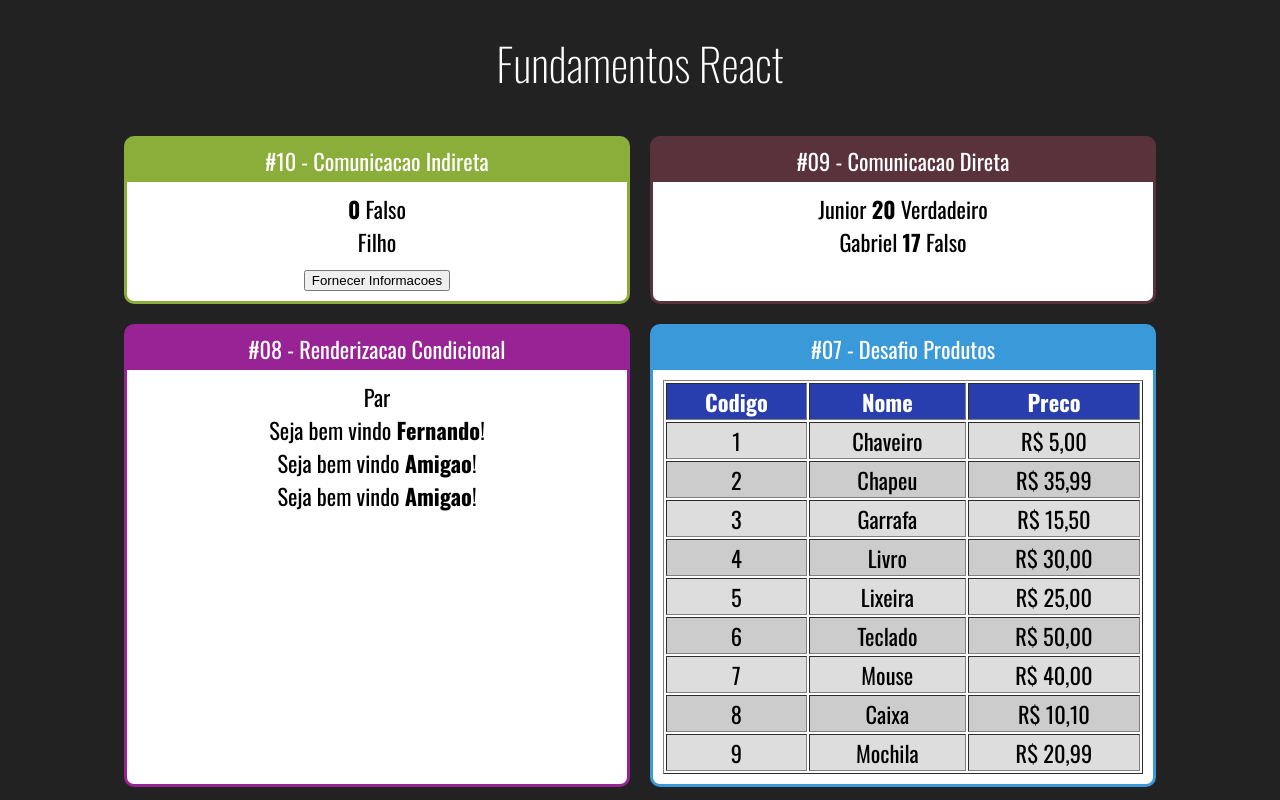
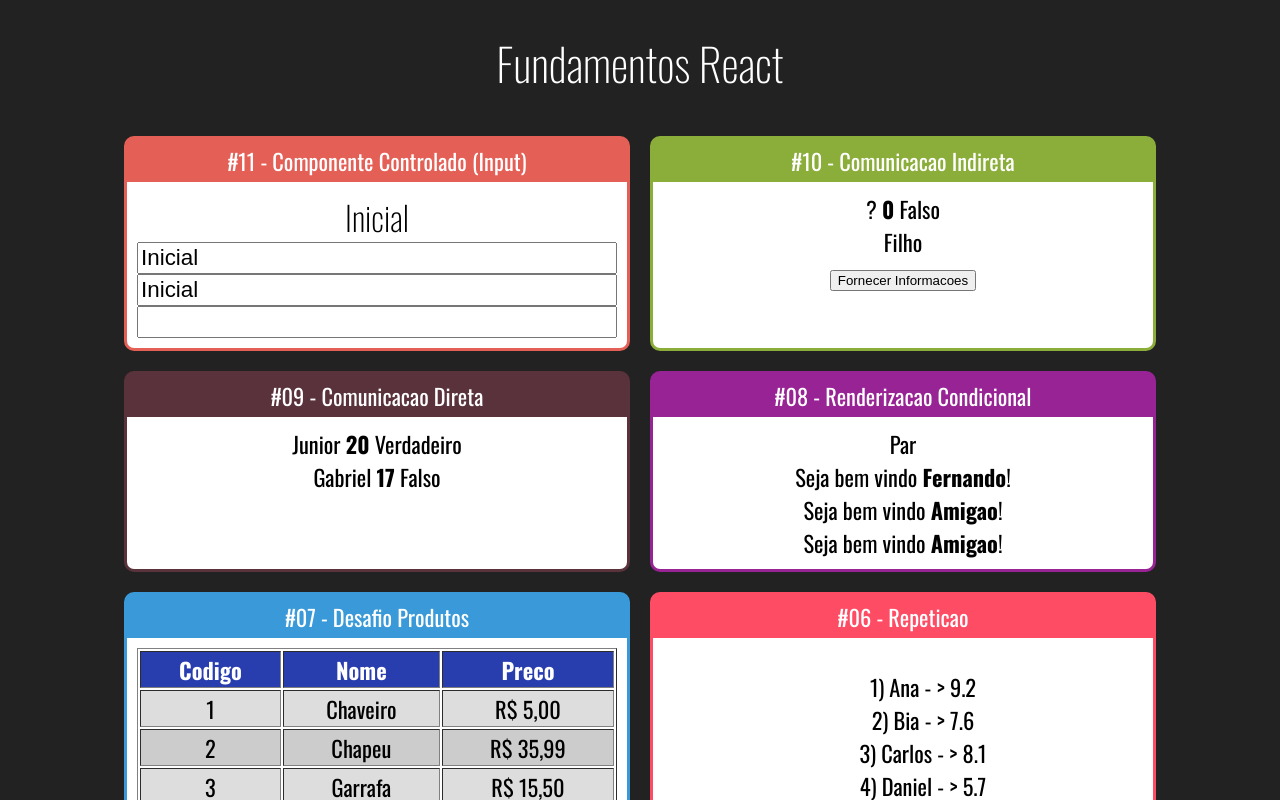
Before and after one commit to migvidro/curso-react, a React (Create React App) app in the folder fundamentos-react/: page / in a window 1280 px wide. Shown: the top 800 px of the page. Built offline with nearby package versions, Linux system fonts and the light colour scheme.

Commit message:
useState and controlled components

```diff
--- a/fundamentos-react/src/App.jsx
+++ b/fundamentos-react/src/App.jsx
@@ -15,12 +15,16 @@
 import UsuarioInfo from "./components/condicional/UsuarioInfo";
 import DiretaPai from "./components/comunicacao/DiretaPai";
 import IndiretaPai from "./components/comunicacao/IndiretaPai";
+import Input from "./components/formulario/Input";
 
 export default () => (
   <div className="App">
     <h1>Fundamentos React</h1>
     <div className="Cards">
-    <Card titulo="#10 - Comunicacao Indireta" color="#8BAD39">
+      <Card titulo="#11 - Componente Controlado (Input)" color="#E45F56">
+        <Input />
+      </Card>
+      <Card titulo="#10 - Comunicacao Indireta" color="#8BAD39">
         <IndiretaPai />
       </Card>
       <Card titulo="#09 - Comunicacao Direta" color="#59323C">
--- a/fundamentos-react/src/components/comunicacao/IndiretaFilho.jsx
+++ b/fundamentos-react/src/components/comunicacao/IndiretaFilho.jsx
@@ -1,10 +1,14 @@
 import React from "react";
 
 const IndiretaFilho = (props) => {
+  const min = 50;
+  const max = 70;
+  const gerarIdade = () => parseInt(Math.random() * (max - min)) + min;
+  const gerarNerd = () => Math.random() > 0.5;
   return (
     <div>
       <div>Filho</div>
-      <button onClick={(e) => props.quandoClicar("Joao", 53, true)}>
+      <button onClick={(e) => props.quandoClicar("Joao", gerarIdade(), gerarNerd())}>
         Fornecer Informacoes
       </button>
     </div>
--- a/fundamentos-react/src/components/comunicacao/IndiretaPai.jsx
+++ b/fundamentos-react/src/components/comunicacao/IndiretaPai.jsx
@@ -1,15 +1,15 @@
-import React from "react";
+import React, { useState } from "react";
 import IndiretaFilho from "./IndiretaFilho";
 
 const IndiretaPai = (props) => {
-  let nome = "";
-  let idade = 0;
-  let nerd = false;
+  const [nome, setNome] = useState("?");
+  const [idade, setIdade] = useState(0);
+  const [nerd, setNerd] = useState(false);
 
-  function fornecerInformacoes(nomeParam, idadeParam, nerdParam) {
-    nome = nomeParam;
-    idade = idadeParam;
-    nerd = nerdParam;
+  function fornecerInformacoes(nome, idade, nerd) {
+    setNome(nome);
+    setIdade(idade);
+    setNerd(nerd);
   }
 
   return (
--- /dev/null
+++ b/fundamentos-react/src/components/formulario/Input.css
@@ -0,0 +1,3 @@
+.Input input {
+  font-size: 1.4rem;
+}
--- /dev/null
+++ b/fundamentos-react/src/components/formulario/Input.jsx
@@ -0,0 +1,28 @@
+import React, { useState } from "react";
+import "./Input.css";
+
+const Input = (props) => {
+  const [valor, setValor] = useState("Inicial");
+
+  function quandoMudar(e) {
+    setValor(e.target.value);
+    console.log(e.target.value);
+  }
+  return (
+    <div className="Input">
+      <h2>{valor}</h2>
+      <div
+        style={{
+          display: 'flex',
+          flexDirection: 'column'
+        }}
+      >
+        <input value={valor} onChange={quandoMudar} />
+        <input value={valor} readOnly />
+        <input value={undefined} />
+      </div>
+    </div>
+  );
+};
+
+export default Input;
```
